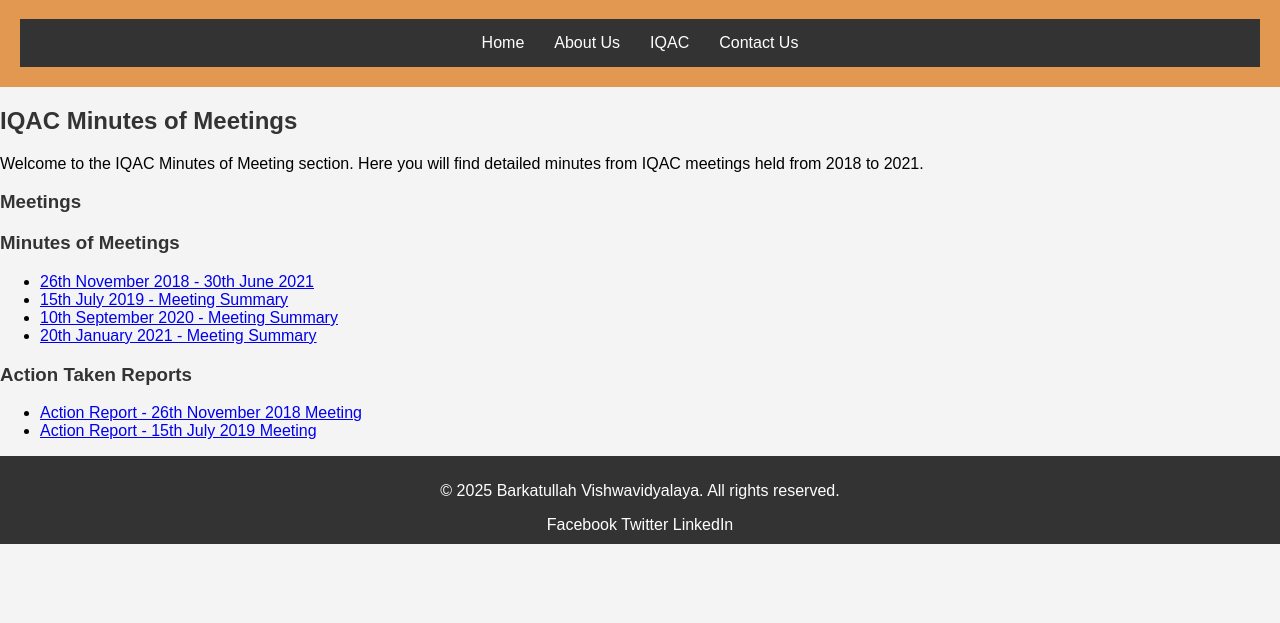
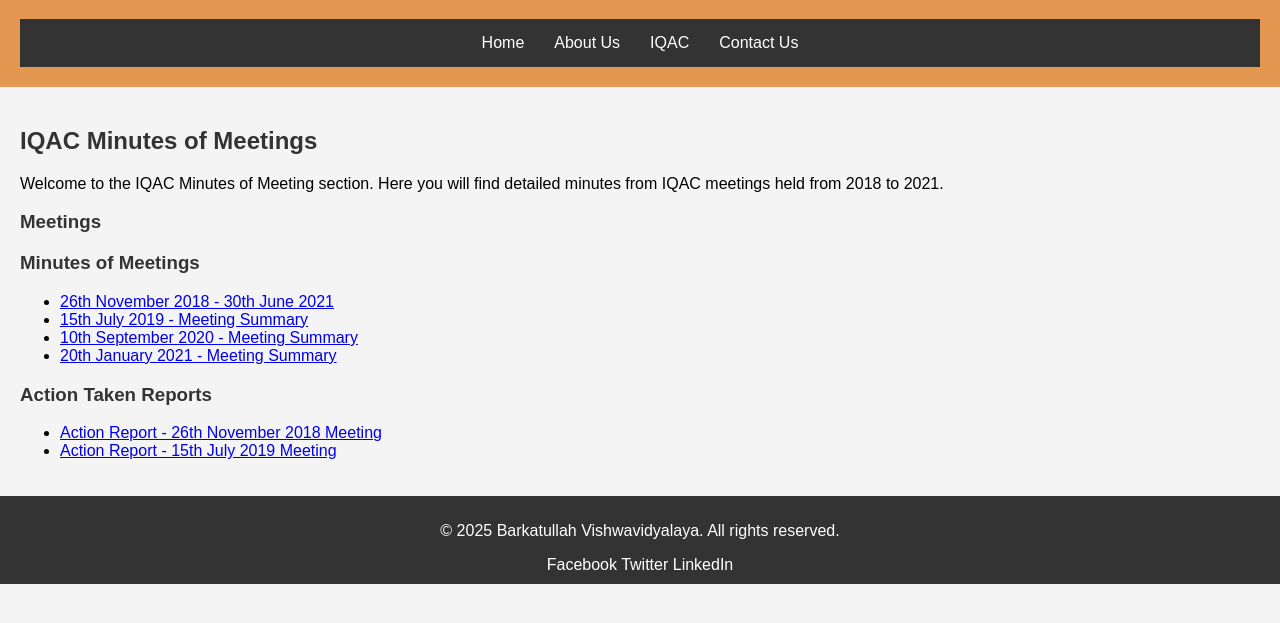
Before and after one commit to hemant-mishra/Baraktulla_web_developement, a browser extension: page MIM.html in a window 1280 px wide. Shown: the part 81-704 px from the top of the page. Drawn offline with Linux system fonts and the light colour scheme.

```diff
--- a/MIM.html
+++ b/MIM.html
@@ -121,7 +121,7 @@ footer a {
         </div>
     </header>
 
-    <main>
+    <main style="padding: 20px;">
         <section id="iqac">
             <h2>IQAC Minutes of Meetings</h2>
             <p>Welcome to the IQAC Minutes of Meeting section. Here you will find detailed minutes from IQAC meetings held from 2018 to 2021.</p>
```
Also changed, not shown: NIRF.html (+1 -1 lines).
